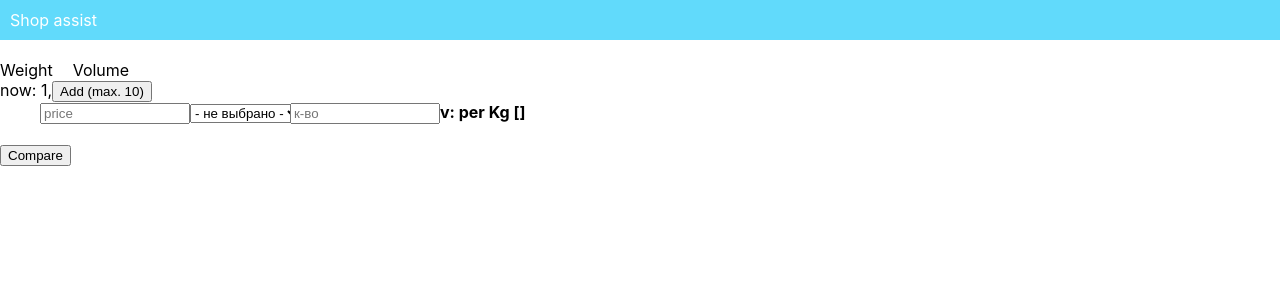
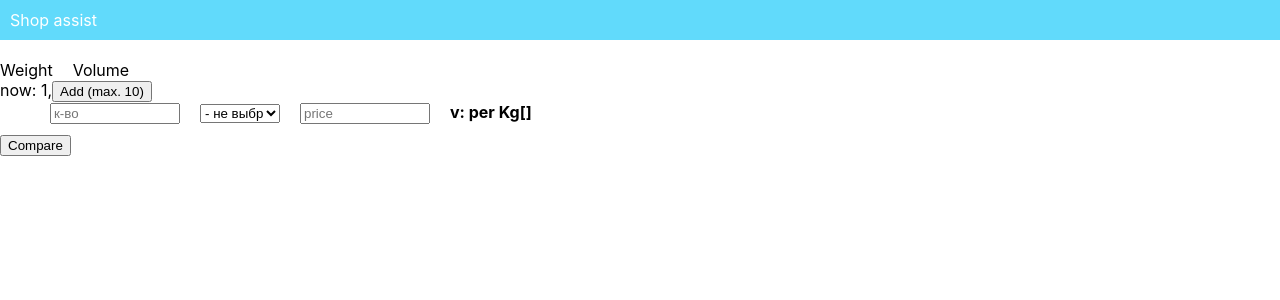
Before and after one commit to LazzyLizzard/shop-assist, a React (Create React App) app: page / in a window 1280 px wide. Shown: the top 300 px of the page. Built offline with nearby package versions, Linux system fonts and the light colour scheme.

Commit message:
Proper setState callback Raw constants CRLF -> LF

```diff
--- a/src/App.jsx
+++ b/src/App.jsx
@@ -1,7 +1,7 @@
 import React, {Component} from 'react';
 import {DEFAULT_DATA} from './initial-values';
 import {Header, MeasuresList, PriceItem} from './components';
-import {formula} from './utils';
+import {formula, calculatePricePerStandardValue} from './utils';
 import {measures} from './measures';
 
 const MAX_ITEMS = 10;
@@ -36,14 +36,6 @@ export class App extends Component {
 
     };
 
-    setRes = (data) => {
-        this.setState(() => {
-            return {
-                compareData: data
-            }
-        })
-    };
-
     changeHandler = (event, index) => {
         const {name, value} = event.target;
         this.setState((state) => {
@@ -52,29 +44,23 @@ export class App extends Component {
             compareData[index] = {
                 ...compareData[index],
                 [name]: value
-                // x: calculatePricePerStandardValue({
-                //     unit: state.compareData[index].unit,
-                //     standard: '1',
-                //     price: state.compareData[index].price,
-                //     quantity: state.compareData[index].quantity,
-                //     per: 'aaa'
-                // })
             };
             return {compareData};
-        }, (state) => {
-            console.log('cb');
-            console.log(state);
-            // const {compareData} = state;
-            // compareData[index] = {
-            //     ...compareData[index],
-            //     r: calculatePricePerStandardValue({
-            //         unit: compareData[index].unit,
-            //         standard: '1',
-            //         price: compareData[index].price,
-            //         quantity: compareData[index].quantity,
-            //         per: 'aaa'
-            //     })
-            // };
+        }, () => {
+            const {compareData} = this.state;
+            compareData[index] = {
+                ...compareData[index],
+                r: calculatePricePerStandardValue({
+                    unit: compareData[index].unit,
+                    standard: this.state.measure.standard,
+                    price: compareData[index].price,
+                    quantity: compareData[index].quantity,
+                    per: 'aaa'
+                })
+            };
+            this.setState(() => ({
+                compareData
+            }))
             // this.setRes(compareData)
         })
     };
--- /dev/null
+++ b/src/components/constants/field-names.js
@@ -0,0 +1 @@
+export const UNIT = 'unit';
--- a/src/components/price-item/price-item.jsx
+++ b/src/components/price-item/price-item.jsx
@@ -21,22 +21,23 @@ const getMeasuresOptions = (measureKey) => {
 };
 
 export const PriceItem = ({props, index, changeHandler, allowDelete, removeHandler, measureKey, measure}) => {
-    console.log('----');
+    console.log(props);
     const {standard, itemName} = measure;
     return (
         <div className="price-item">
             <div className="price-item__mark" />
-            <div className="price-item__price">
+            <div className="price-item__quantity">
                 <Input
-                    placeholder="price"
-                    name="price"
-                    value={props.price}
+                    placeholder="к-во"
+                    name="quantity"
+                    value={props.units}
                     index={index}
                     changeHandler={changeHandler}
                 />
             </div>
             <div className="price-item__unit">
                 <select
+                    style={{width: '100%'}}
                     name="unit"
                     onChange={(event) => changeHandler(event, index)}
                 >
@@ -44,11 +45,11 @@ export const PriceItem = ({props, index, changeHandler, allowDelete, removeHandl
                     {getMeasuresOptions(measureKey)}
                 </select>
             </div>
-            <div className="price-item__quantity">
+            <div className="price-item__price">
                 <Input
-                    placeholder="к-во"
-                    name="quantity"
-                    value={props.units}
+                    placeholder="price"
+                    name="price"
+                    value={props.price}
                     index={index}
                     changeHandler={changeHandler}
                 />
@@ -59,7 +60,8 @@ export const PriceItem = ({props, index, changeHandler, allowDelete, removeHandl
                     ...props,
                     standard,
                     per: itemName
-                })} [{props.x}]
+                })}
+                [{props.r}]
             </div>
             <div className="price-item__button">
                 {allowDelete &&
--- a/src/components/price-item/price-item.scss
+++ b/src/components/price-item/price-item.scss
@@ -1,28 +1,38 @@
+@mixin cell-padding() {
+  padding: 0 10px 0 10px;
+}
+
 .price-item {
   display: flex;
-  margin-bottom: 20px;
+  margin-bottom: 10px;
 
   &__mark {
     width: 40px;
+    @include cell-padding();
   }
 
   &__price {
     width: 150px;
+    @include cell-padding();
   }
 
   &__unit {
     width: 100px;
+    @include cell-padding();
   }
 
   &__quantity {
     width: 150px;
+    @include cell-padding();
   }
 
   &__result {
+    @include cell-padding();
     font-weight: bold;
     width: 150px;
   }
   &__button {
+    @include cell-padding();
     width: 100px;
   }
 }
--- a/src/measures.js
+++ b/src/measures.js
@@ -32,6 +32,5 @@ export const measures = [
                 factor: 1000
             }
         ]
-
     }
 ];
```
